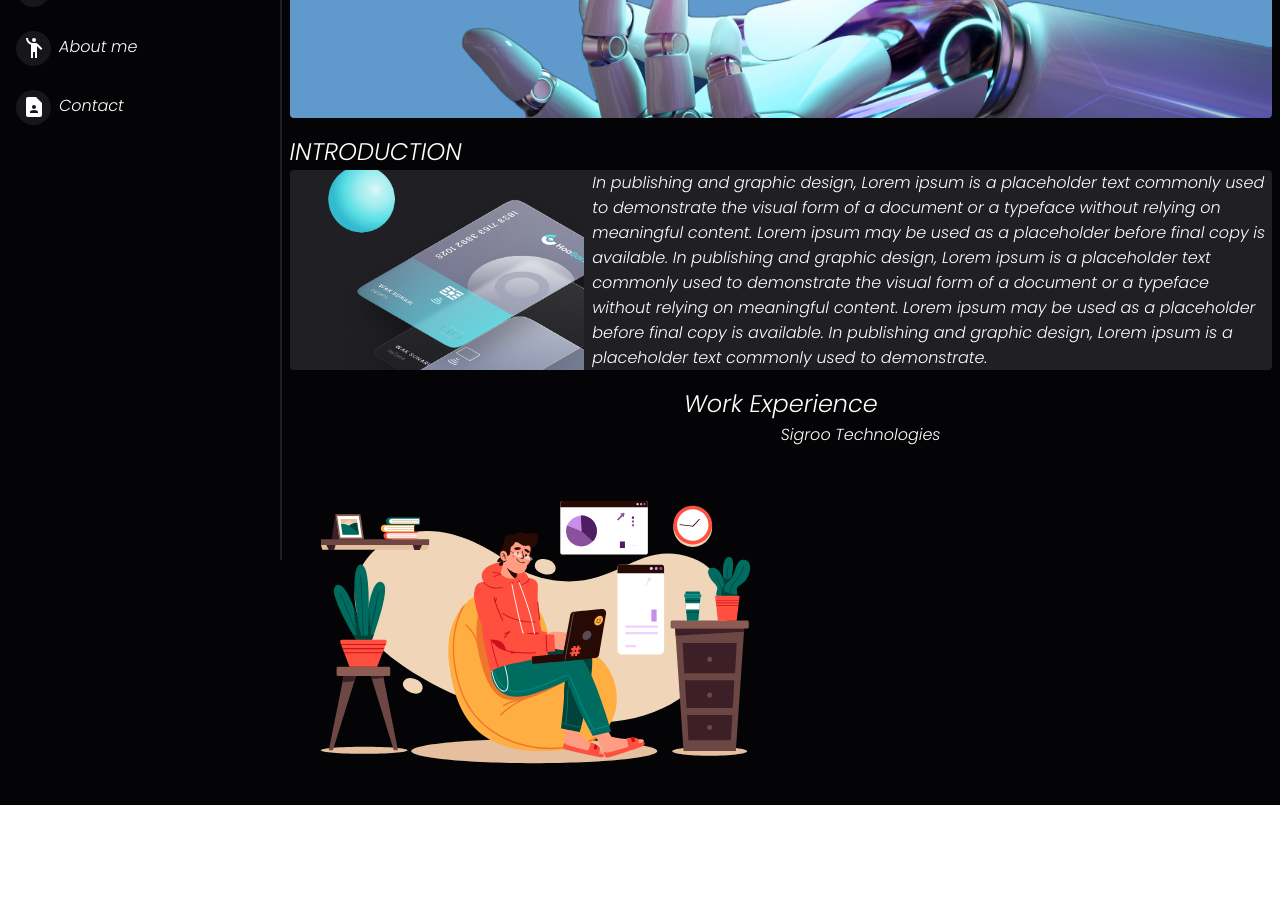
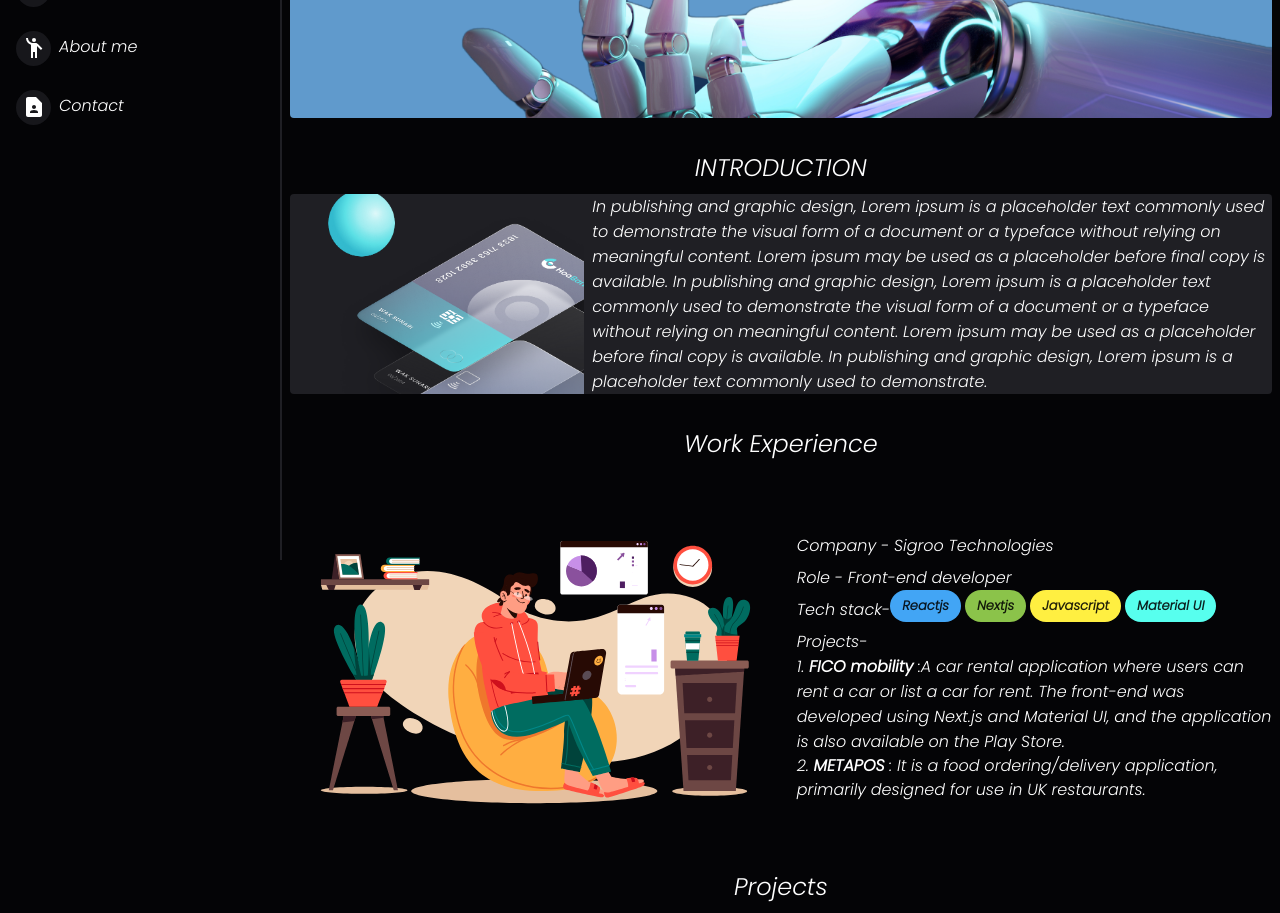
Before and after one commit to shivam30072/scoreboard, a Next.js app: page / in a window 1280 px wide. Shown: the part 240-1153 px from the top of the page. Before the commit the page ends 1045 px from the top, so only its background shows below. Built offline with nearby package versions, Linux system fonts and the light colour scheme.

Commit message:
work experience changes

```diff
--- a/src/components/HeroSection.js
+++ b/src/components/HeroSection.js
@@ -2,6 +2,7 @@ import { Box } from "@mui/material";
 import React from "react";
 import Introduction from "../section/Introduction";
 import WorkExperience from "../section/WorkExperience";
+import Projects from "../section/Projects";
 
 const HeroSection = () => {
   return (
@@ -34,6 +35,7 @@ const HeroSection = () => {
       </Box>
       <Introduction />
       <WorkExperience />
+      <Projects />
     </Box>
   );
 };
--- a/src/section/Introduction.js
+++ b/src/section/Introduction.js
@@ -3,8 +3,12 @@ import React from "react";
 
 const Introduction = () => {
   return (
-    <Box mt={2}>
-      <Typography fontFamily={"poppins"} fontSize={"1.5rem"}>
+    <Box mt={4}>
+      <Typography
+        fontFamily={"poppins"}
+        fontSize={"1.5rem"}
+        textAlign={"center"}
+      >
         INTRODUCTION
       </Typography>
       <Box
@@ -15,6 +19,7 @@ const Introduction = () => {
           borderRadius: 1,
           display: "flex",
           overflow: "hidden",
+          mt: 1,
         }}
       >
         <Box
--- /dev/null
+++ b/src/section/Projects.js
@@ -0,0 +1,18 @@
+import { Box, Typography } from "@mui/material";
+import React from "react";
+
+const Projects = () => {
+  return (
+    <Box mt={4}>
+      <Typography
+        fontFamily={"poppins"}
+        fontSize={"1.5rem"}
+        textAlign={"center"}
+      >
+        Projects
+      </Typography>
+    </Box>
+  );
+};
+
+export default Projects;
--- a/src/section/WorkExperience.js
+++ b/src/section/WorkExperience.js
@@ -1,11 +1,11 @@
-import { Box, Typography } from "@mui/material";
+import { Box, Chip, Typography } from "@mui/material";
 import React from "react";
 import workingmenanimation from "../workingman.json";
 import Lottie from "lottie-react";
 
 const WorkExperience = () => {
   return (
-    <Box mt={2}>
+    <Box mt={4}>
       <Typography
         fontFamily={"poppins"}
         fontSize={"1.5rem"}
@@ -13,16 +13,61 @@ const WorkExperience = () => {
       >
         Work Experience
       </Typography>
-      <Box display={"flex"}>
+      <Box display={"flex"} justifyContent={"flex-start"} ml={0} gap={2}>
         <Lottie
           animationData={workingmenanimation}
-          style={{ width: "50%" }}
+          style={{ minWidth: "50%" }}
           loop={false}
         />
-        <Box>Sigroo Technologies</Box>
+        <Box mt={8}>
+          <Atrributes text={"Company - Sigroo Technologies"} />
+          <Atrributes text={"Role - Front-end developer"} />
+          <Box display={"flex"}>
+            <Atrributes text={"Tech stack-"} />
+            <Atrributes label={"Reactjs"} bgcolor={"#42a5f5"} />
+            <Atrributes label={"Nextjs"} bgcolor={"#8bc34a"} />
+            <Atrributes label={"Javascript"} bgcolor={"#ffef41"} />
+            <Atrributes label={"Material UI"} bgcolor={"#57ffee"} />
+          </Box>
+          <Atrributes text={"Projects-"}>
+            1. <span style={{ fontWeight: 900 }}> FICO mobility</span> :A car
+            rental application where users can rent a car or list a car for
+            rent. The front-end was developed using Next.js and Material UI, and
+            the application is also available on the Play Store.
+          </Atrributes>
+          <Typography fontFamily={"poppins"}>
+            2. <span style={{ fontWeight: 900 }}> METAPOS</span> : It is a food
+            ordering/delivery application, primarily designed for use in UK
+            restaurants.
+          </Typography>
+        </Box>
       </Box>
     </Box>
   );
 };
 
+const Atrributes = ({ text, label, bgcolor, children }) => {
+  if (text) {
+    return (
+      <>
+        <Typography fontFamily={"poppins"} mt={1}>
+          {text}
+        </Typography>
+        {children}
+      </>
+    );
+  }
+  return (
+    <Chip
+      label={label}
+      sx={{
+        bgcolor: bgcolor,
+        fontWeight: 900,
+        fontFamily: "poppins",
+        marginRight: "4px",
+      }}
+    />
+  );
+};
+
 export default WorkExperience;
```
